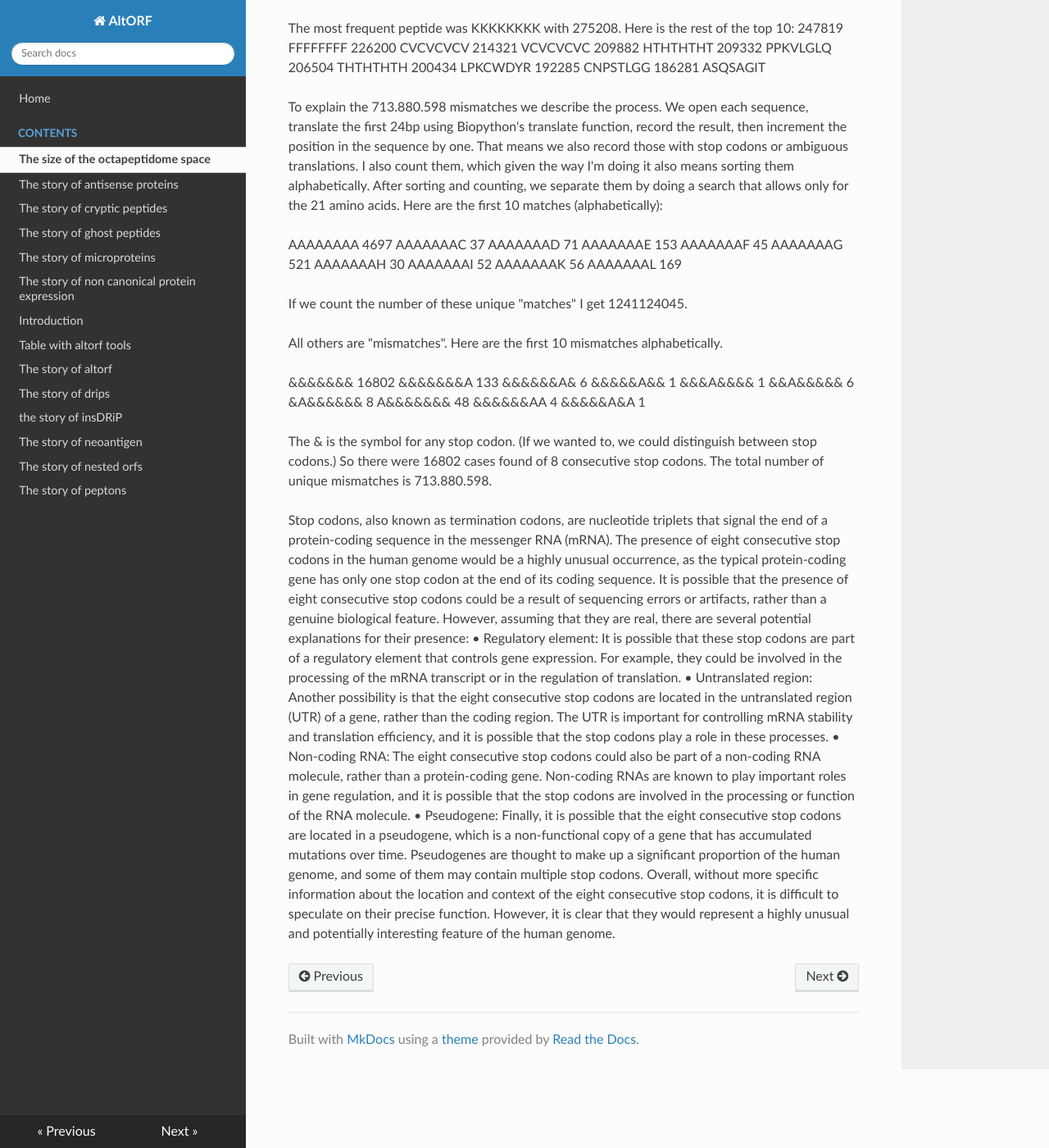
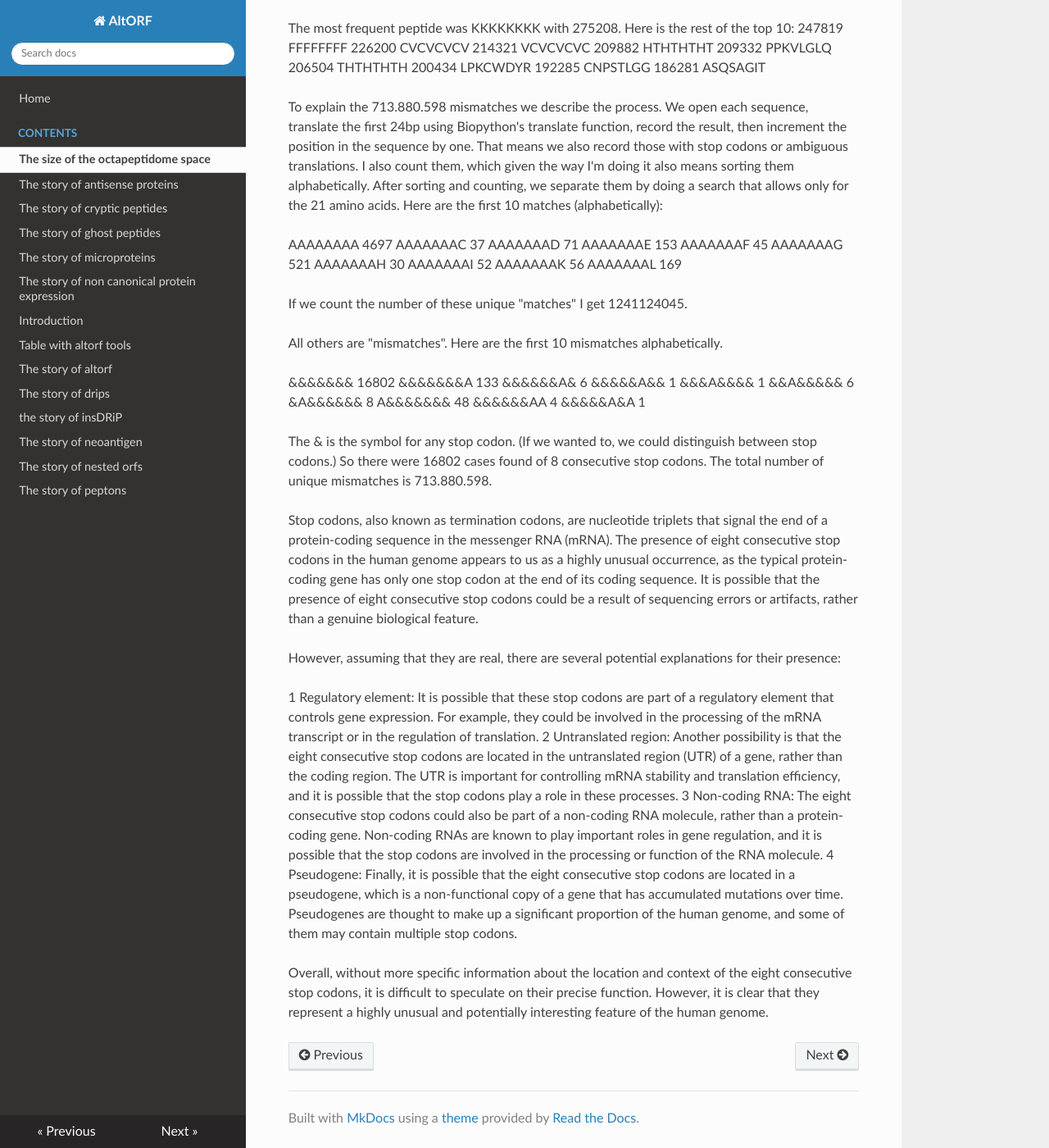
Before and after one commit to altorf/altorf.github.io, an MkDocs documentation site: the page built from docs/contents/The size of the octapeptidome space.md, in a window 1280 px wide and 1400 px high, scrolled down 1084 px. Shown: the whole window at 82% size. Built offline with MkDocs 1.6.1, drawn with Linux system fonts in a browser that asks for light colours; nearby versions of some CDN libraries.

Commit message:
Update The size of the octapeptidome space.md

```diff
--- a/docs/contents/The size of the octapeptidome space.md
+++ b/docs/contents/The size of the octapeptidome space.md
@@ -67,9 +67,13 @@
 
 The & is the symbol for any stop codon. (If we wanted to, we could distinguish between stop codons.) So there were 16802 cases found of 8 consecutive stop codons. The total number of unique mismatches is 713.880.598.
 
-Stop codons, also known as termination codons, are nucleotide triplets that signal the end of a protein-coding sequence in the messenger RNA (mRNA). The presence of eight consecutive stop codons in the human genome would be a highly unusual occurrence, as the typical protein-coding gene has only one stop codon at the end of its coding sequence. It is possible that the presence of eight consecutive stop codons could be a result of sequencing errors or artifacts, rather than a genuine biological feature. However, assuming that they are real, there are several potential explanations for their presence:
-•	Regulatory element: It is possible that these stop codons are part of a regulatory element that controls gene expression. For example, they could be involved in the processing of the mRNA transcript or in the regulation of translation.
-•	Untranslated region: Another possibility is that the eight consecutive stop codons are located in the untranslated region (UTR) of a gene, rather than the coding region. The UTR is important for controlling mRNA stability and translation efficiency, and it is possible that the stop codons play a role in these processes.
-•	Non-coding RNA: The eight consecutive stop codons could also be part of a non-coding RNA molecule, rather than a protein-coding gene. Non-coding RNAs are known to play important roles in gene regulation, and it is possible that the stop codons are involved in the processing or function of the RNA molecule.
-•	Pseudogene: Finally, it is possible that the eight consecutive stop codons are located in a pseudogene, which is a non-functional copy of a gene that has accumulated mutations over time. Pseudogenes are thought to make up a significant proportion of the human genome, and some of them may contain multiple stop codons.
-Overall, without more specific information about the location and context of the eight consecutive stop codons, it is difficult to speculate on their precise function. However, it is clear that they would represent a highly unusual and potentially interesting feature of the human genome.
+Stop codons, also known as termination codons, are nucleotide triplets that signal the end of a protein-coding sequence in the messenger RNA (mRNA). The presence of eight consecutive stop codons in the human genome appears to us as a highly unusual occurrence, as the typical protein-coding gene has only one stop codon at the end of its coding sequence. It is possible that the presence of eight consecutive stop codons could be a result of sequencing errors or artifacts, rather than a genuine biological feature.
+
+However, assuming that they are real, there are several potential explanations for their presence:
+
+1	Regulatory element: It is possible that these stop codons are part of a regulatory element that controls gene expression. For example, they could be involved in the processing of the mRNA transcript or in the regulation of translation.
+2	Untranslated region: Another possibility is that the eight consecutive stop codons are located in the untranslated region (UTR) of a gene, rather than the coding region. The UTR is important for controlling mRNA stability and translation efficiency, and it is possible that the stop codons play a role in these processes.
+3	Non-coding RNA: The eight consecutive stop codons could also be part of a non-coding RNA molecule, rather than a protein-coding gene. Non-coding RNAs are known to play important roles in gene regulation, and it is possible that the stop codons are involved in the processing or function of the RNA molecule.
+4	Pseudogene: Finally, it is possible that the eight consecutive stop codons are located in a pseudogene, which is a non-functional copy of a gene that has accumulated mutations over time. Pseudogenes are thought to make up a significant proportion of the human genome, and some of them may contain multiple stop codons.
+
+Overall, without more specific information about the location and context of the eight consecutive stop codons, it is difficult to speculate on their precise function. However, it is clear that they represent a highly unusual and potentially interesting feature of the human genome.
```
